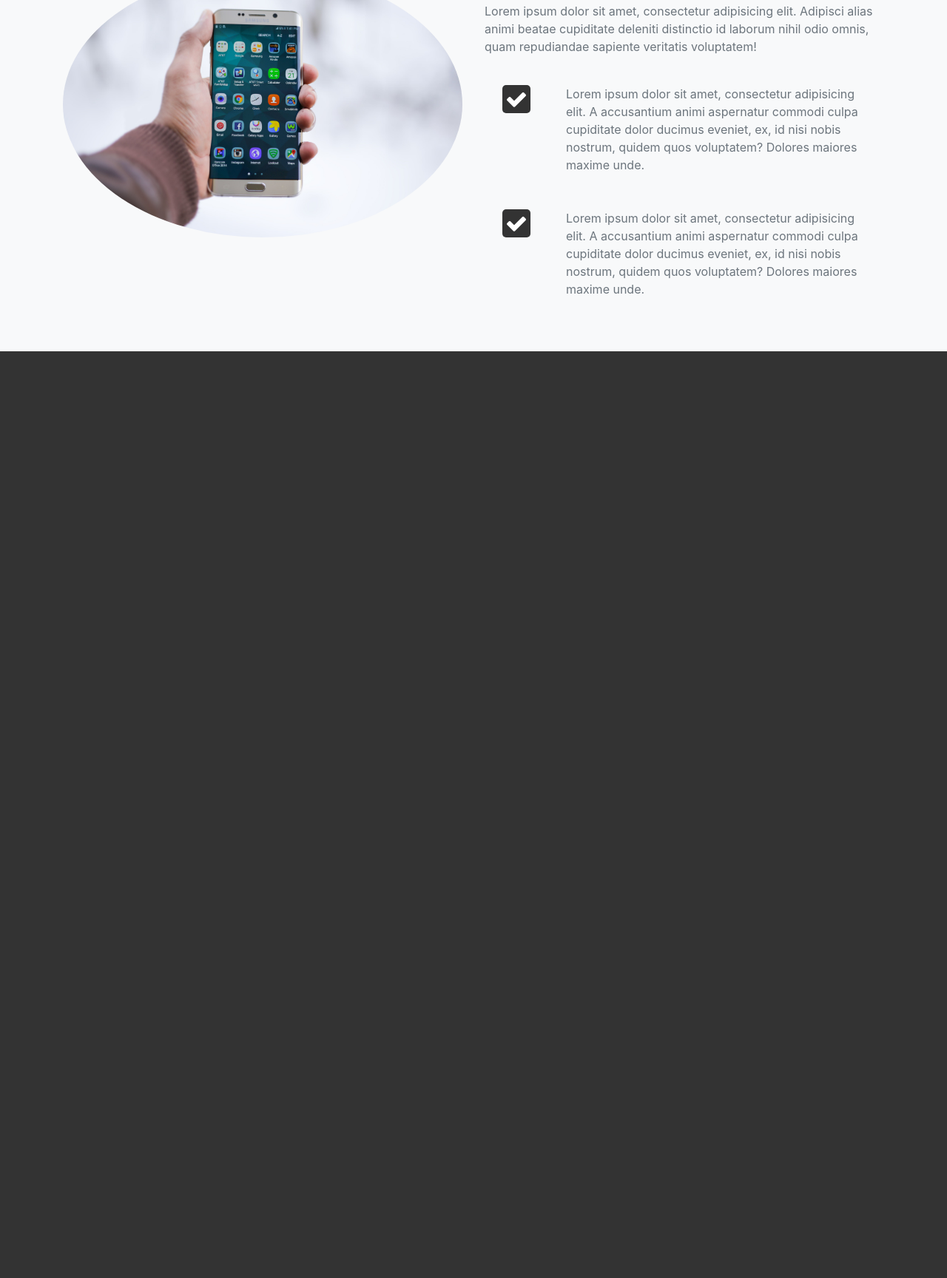
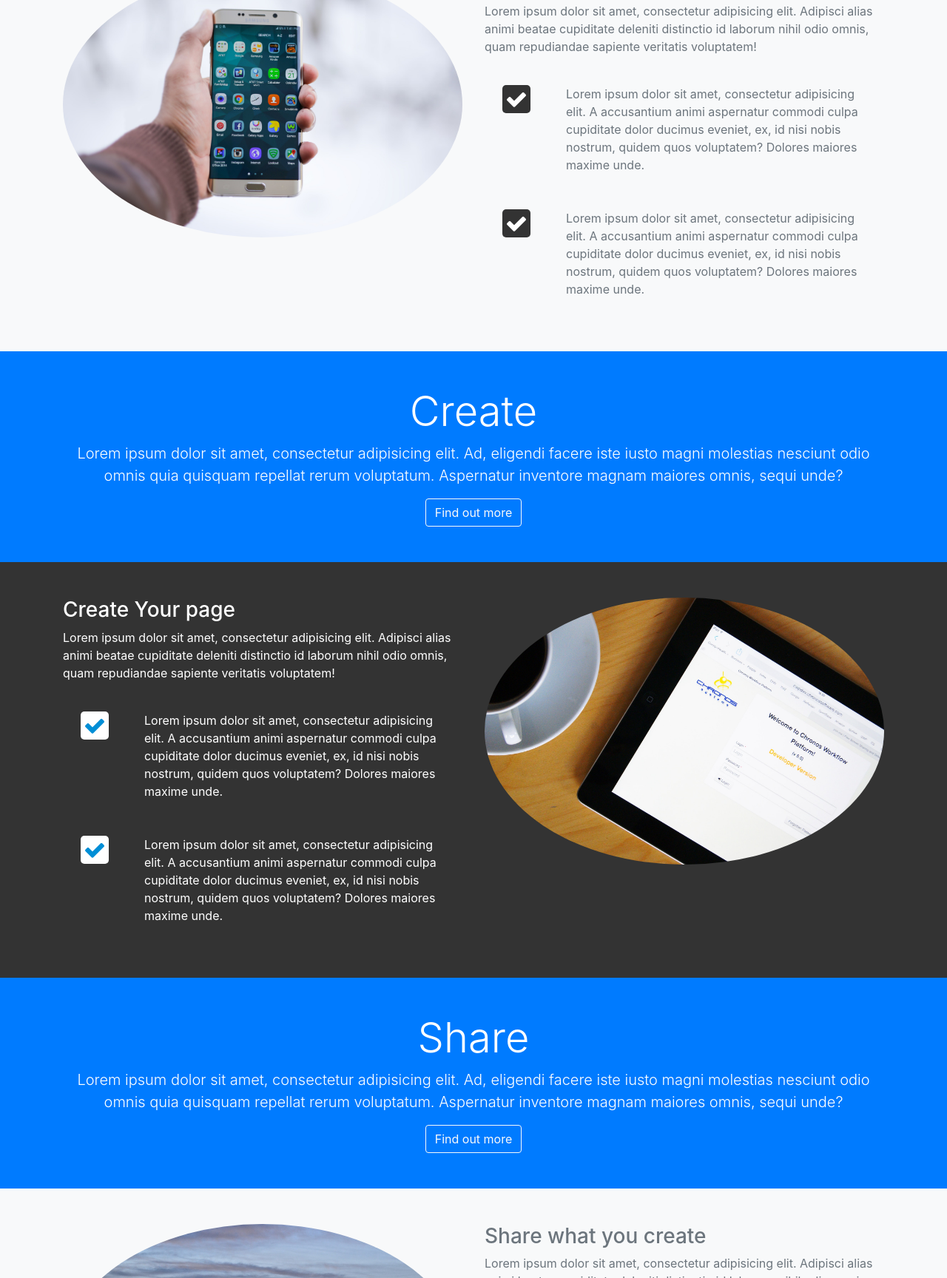
Before and after one commit to stefanaz/bootstrap4_social_theme, a website: page index.html in a window 1280 px wide. Shown: the part 1072-2800 px from the top of the page at 74% size. Before the commit the page ends 1547 px from the top, so only its background shows below. Drawn offline with Linux system fonts and the light colour scheme.

Commit message:
Added Create and Shared sections

```diff
--- a/index.html
+++ b/index.html
@@ -183,6 +183,132 @@
     </section>
 
 
+
+
+    <!--Create head-->
+    <section id="create-head-section" class="bg-primary">
+        <div class="container">
+            <div class="row">
+                <div class="col text-center">
+                    <div class="py-5">
+                        <h1 class="display-4">Create</h1>
+                        <p class="lead">Lorem ipsum dolor sit amet, consectetur adipisicing elit.
+                            Ad, eligendi facere iste iusto magni molestias nesciunt odio omnis
+                            quia quisquam repellat rerum voluptatum. Aspernatur inventore magnam maiores omnis, sequi unde?
+                        </p>
+                        <a href="#" class="btn btn-outline-light">Find out more</a>
+                    </div>
+                </div>
+            </div>
+        </div>
+    </section>
+
+    <!--Create section-->
+
+    <section id="create-section" class="py-5">
+        <div class="container">
+            <div class="row">
+                <div class="col-md-6">
+                    <h3>Create Your page</h3>
+                    <p>Lorem ipsum dolor sit amet, consectetur adipisicing elit.
+                        Adipisci alias animi beatae cupiditate deleniti distinctio
+                        id laborum nihil odio omnis, quam repudiandae sapiente veritatis voluptatem!</p>
+                    <div class="d-flex flex-row">
+                        <div class="p-4 align-self-start">
+                            <i class="fa fa-check"></i>
+                        </div>
+                        <div class="p-4 align-self-end">
+                            Lorem ipsum dolor sit amet, consectetur adipisicing elit.
+                            A accusantium animi aspernatur commodi culpa cupiditate
+                            dolor ducimus eveniet, ex, id nisi nobis nostrum,
+                            quidem quos voluptatem? Dolores maiores maxime unde.
+                        </div>
+                    </div>
+                    <div class="d-flex flex-row">
+                        <div class="p-4 align-self-start">
+                            <i class="fa fa-check"></i>
+                        </div>
+                        <div class="p-4 align-self-end">
+                            Lorem ipsum dolor sit amet, consectetur adipisicing elit.
+                            A accusantium animi aspernatur commodi culpa cupiditate
+                            dolor ducimus eveniet, ex, id nisi nobis nostrum,
+                            quidem quos voluptatem? Dolores maiores maxime unde.
+                        </div>
+                    </div>
+
+                </div>
+                <div class="col-md-6">
+                    <img src="src/img/create-section1.jpg" alt="" class="img-fluid mb-3 rounded-circle">
+                </div>
+            </div>
+        </div>
+
+    </section>
+
+
+
+    <!--Share head-->
+    <section id="share-head-section" class="bg-primary">
+        <div class="container">
+            <div class="row">
+                <div class="col text-center">
+                    <div class="py-5">
+                        <h1 class="display-4">Share</h1>
+                        <p class="lead">Lorem ipsum dolor sit amet, consectetur adipisicing elit.
+                            Ad, eligendi facere iste iusto magni molestias nesciunt odio omnis
+                            quia quisquam repellat rerum voluptatum. Aspernatur inventore magnam maiores omnis, sequi unde?
+                        </p>
+                        <a href="#" class="btn btn-outline-light">Find out more</a>
+                    </div>
+                </div>
+            </div>
+        </div>
+    </section>
+
+    <!--Share section-->
+
+    <section id="share-section" class="py-5 bg-light text-muted">
+        <div class="container">
+            <div class="row">
+                <div class="col-md-6">
+                    <img src="src/img/share-section1.jpg" alt="" class="img-fluid mb-3 rounded-circle">
+                </div>
+                <div class="col-md-6">
+                    <h3>Share what you create</h3>
+                    <p>Lorem ipsum dolor sit amet, consectetur adipisicing elit.
+                        Adipisci alias animi beatae cupiditate deleniti distinctio
+                        id laborum nihil odio omnis, quam repudiandae sapiente veritatis voluptatem!</p>
+                    <div class="d-flex flex-row">
+                        <div class="p-4 align-self-start">
+                            <i class="fa fa-check"></i>
+                        </div>
+                        <div class="p-4 align-self-end">
+                            Lorem ipsum dolor sit amet, consectetur adipisicing elit.
+                            A accusantium animi aspernatur commodi culpa cupiditate
+                            dolor ducimus eveniet, ex, id nisi nobis nostrum,
+                            quidem quos voluptatem? Dolores maiores maxime unde.
+                        </div>
+                    </div>
+                    <div class="d-flex flex-row">
+                        <div class="p-4 align-self-start">
+                            <i class="fa fa-check"></i>
+                        </div>
+                        <div class="p-4 align-self-end">
+                            Lorem ipsum dolor sit amet, consectetur adipisicing elit.
+                            A accusantium animi aspernatur commodi culpa cupiditate
+                            dolor ducimus eveniet, ex, id nisi nobis nostrum,
+                            quidem quos voluptatem? Dolores maiores maxime unde.
+                        </div>
+                    </div>
+
+                </div>
+            </div>
+        </div>
+
+    </section>
+
+
+
     <script src="src/js/jquery.min.js"></script>
     <script src="src/js/popper.min.js"></script>
     <script src="src/js/bootstrap.min.js"></script>
--- a/src/scss/style.scss
+++ b/src/scss/style.scss
@@ -41,15 +41,15 @@ body {
   .fa {
     color: $primary-color;
     background: #fff;
-    padding: 8px;
+    padding: 4px;
     border-radius: 5px;
-    fonr-size: $icon-size;
+    font-size: $icon-size;
 
   }
 }
 
 
-#explore-section {
+#explore-section, #share-section {
   .fa {
     color:#fff;
     background:#333;
@@ -58,3 +58,14 @@ body {
     font-size:$icon-size;
   }
 }
+
+
+#create-section {
+  .fa {
+    color: $primary-color;
+    background: #fff;
+    padding: 4px;
+    border-radius: 5px;
+    font-size: $icon-size;
+  }
+}
```
Also changed, not shown: src/css/style.css, src/img/create-section1.jpg (added), src/img/share-section1.jpg (added).
